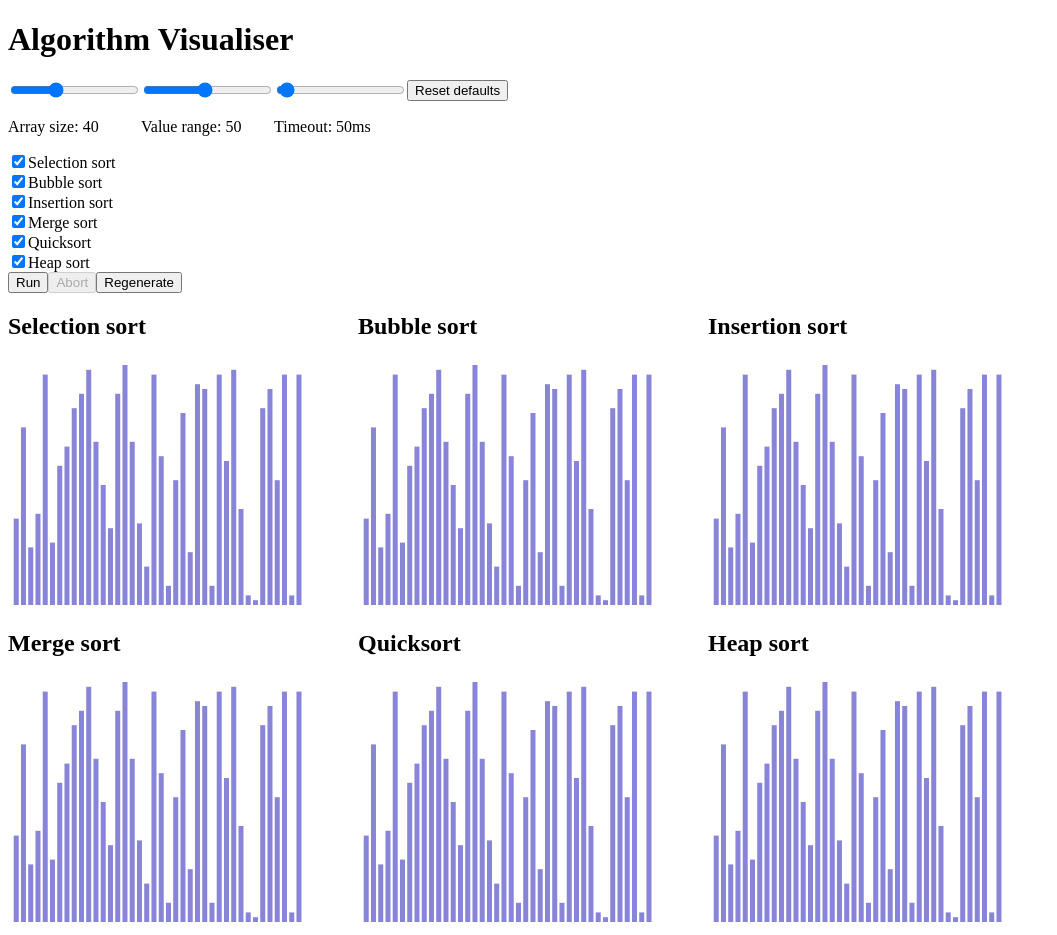
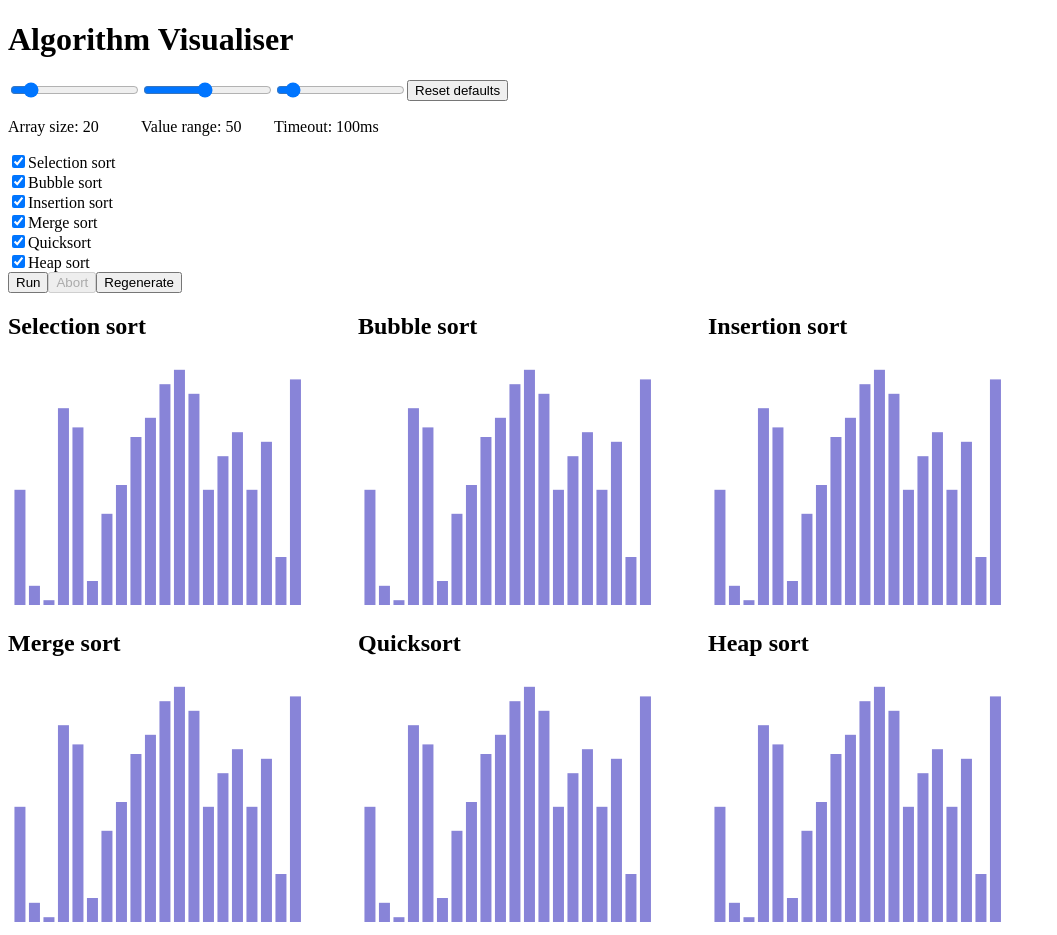
Before and after one commit to zoltan-antal/algorithm-visualiser, a React (Vite) app: page / in a window 1280 px wide. Shown: the whole page, without its empty margins (0-1057 px from the left). Built offline with nearby package versions, Linux system fonts and the light colour scheme.

Commit message:
Change default values for array size and delay

```diff
--- a/src/App.tsx
+++ b/src/App.tsx
@@ -14,7 +14,7 @@ import heapSort from './algorithms/heapSort.ts';
 import AlgorithmStates from './types/AlgorithmStates.ts';
 
 function App() {
-  const DEFAULT_ARRAY_SIZE = 40;
+  const DEFAULT_ARRAY_SIZE = 20;
   const MIN_ARRAY_SIZE = 10;
   const MAX_ARRAY_SIZE = 100;
   const ARRAY_SIZE_STEP = 10;
@@ -24,7 +24,7 @@ function App() {
   const MAX_MAX_VALUE = 100;
   const MAX_VALUE_STEP = 5;
 
-  const DEFAULT_DELAY = 50;
+  const DEFAULT_DELAY = 100;
   const MIN_DELAY = 25;
   const MAX_DELAY = 1000;
   const DELAY_STEP = 25;
```
